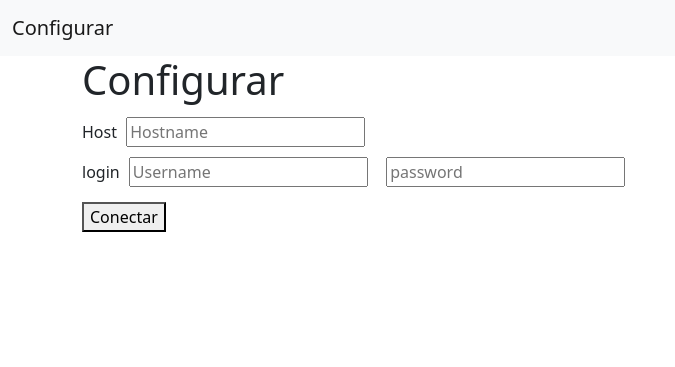
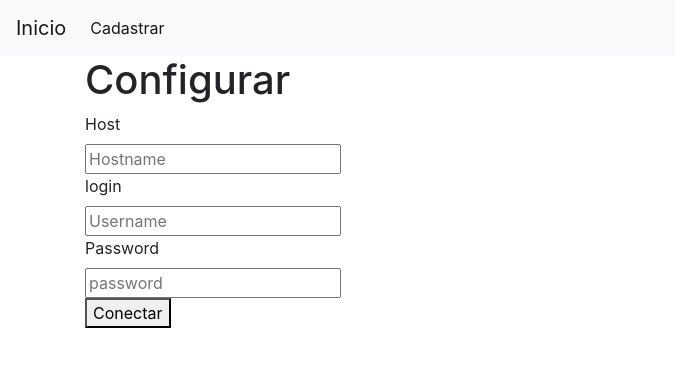
Before and after one commit to DerreckMarques/auto-config, a Flask app: page / in a window 1280 px wide. Shown: the top 367 px of the page, without its empty margins (0-675 px from the left). Run offline with Flask 2, Linux system fonts and the light colour scheme; some libraries are stand-ins or nearby versions.

Commit message:
mudanças na interface

```diff
--- a/app.py
+++ b/app.py
@@ -31,7 +31,9 @@ def index():
 
     return render_template('index.html')
 
-
+@app.route('/cadastrar', methods=('POST', 'GET'))
+def create():
+    return render_template('create.html')
 
 
 def conectar(host, user, password):
--- a/templates/base.html
+++ b/templates/base.html
@@ -3,48 +3,41 @@
   <head>
     <!-- Required meta tags -->
     <meta charset="utf-8">
-    <meta name="viewport" content="width=device-width, initial-scale=1">
+    <meta name="viewport" content="width=device-width, initial-scale=1, shrink-to-fit=no">
 
     <!-- Bootstrap CSS -->
-    <link href="https://cdn.jsdelivr.net/npm/bootstrap@5.1.0/dist/css/bootstrap.min.css" rel="stylesheet" integrity="sha384-KyZXEAg3QhqLMpG8r+8fhAXLRk2vvoC2f3B09zVXn8CA5QIVfZOJ3BCsw2P0p/We" crossorigin="anonymous">
+    <link rel="stylesheet" href="https://stackpath.bootstrapcdn.com/bootstrap/4.3.1/css/bootstrap.min.css" integrity="sha384-ggOyR0iXCbMQv3Xipma34MD+dH/1fQ784/j6cY/iJTQUOhcWr7x9JvoRxT2MZw1T" crossorigin="anonymous">
 
-    <style>
-        .alert {
-            padding: 20px;
-            margin: 5px;
-            color: #970020;
-            background-color: #ffd5de;
-        }
-
-        input {
-                margin: 5px;
-            }
-
-        button {
-            margin-top: 10px;
-        }
-    </style>
-    <title>{% block title %} {% endblock %} - FlaskApp</title>
+    <title>{% block title %} {% endblock %}</title>
   </head>
   <body>
-    <nav class="navbar navbar-expand-lg navbar-light bg-light">
-    <div class="container-fluid">
-        <a class="navbar-brand" href="{{ url_for('index') }}">Configurar</a>
-        </ul>
+    <nav class="navbar navbar-expand-md navbar-light bg-light">
+        <a class="navbar-brand" href="{{ url_for('index')}}">Inicio</a>
+        <button class="navbar-toggler" type="button" data-toggle="collapse" data-target="#navbarNav" aria-controls="navbarNav" aria-expanded="false" aria-label="Toggle navigation">
+            <span class="navbar-toggler-icon"></span>
+        </button>
+        <div class="collapse navbar-collapse" id="navbarNav">
+            <ul class="navbar-nav">
+            <li class="nav-item active">
+                <a class="nav-link" href="{{ url_for('create')}}">Cadastrar</a>
+            </li>
+            <li class="nav-item">
+                <a class="nav-link" href="{{ url_for('create')}}"></a>
+            </li>
+            </ul>
         </div>
-    </div>
     </nav>
     <div class="container">
         {% for message in get_flashed_messages() %}
-            <div class="alert">{{ message }}</div>
+        <div class="alert alert-danger">{{ message }}</div>
         {% endfor %}
-
         {% block content %} {% endblock %}
     </div>
 
     <!-- Optional JavaScript -->
-
-    <script src="https://cdn.jsdelivr.net/npm/bootstrap@5.1.0/dist/js/bootstrap.bundle.min.js" integrity="sha384-U1DAWAznBHeqEIlVSCgzq+c9gqGAJn5c/t99JyeKa9xxaYpSvHU5awsuZVVFIhvj" crossorigin="anonymous"></script>
-
+    <!-- jQuery first, then Popper.js, then Bootstrap JS -->
+    <script src="https://code.jquery.com/jquery-3.3.1.slim.min.js" integrity="sha384-q8i/X+965DzO0rT7abK41JStQIAqVgRVzpbzo5smXKp4YfRvH+8abtTE1Pi6jizo" crossorigin="anonymous"></script>
+    <script src="https://cdnjs.cloudflare.com/ajax/libs/popper.js/1.14.7/umd/popper.min.js" integrity="sha384-UO2eT0CpHqdSJQ6hJty5KVphtPhzWj9WO1clHTMGa3JDZwrnQq4sF86dIHNDz0W1" crossorigin="anonymous"></script>
+    <script src="https://stackpath.bootstrapcdn.com/bootstrap/4.3.1/js/bootstrap.min.js" integrity="sha384-JjSmVgyd0p3pXB1rRibZUAYoIIy6OrQ6VrjIEaFf/nJGzIxFDsf4x0xIM+B07jRM" crossorigin="anonymous"></script>
   </body>
 </html>
--- a/templates/index.html
+++ b/templates/index.html
@@ -4,20 +4,23 @@
     <h1>{% block title %} Configurar {% endblock %}</h1>
     <form method="post">
         <label for="title">Host</label>
-
+       <br>
         <input type="text" name="host"
                placeholder="Hostname"
                value="{{ request.form['host'] }}"></input>
         <br>
         <label for="title">login </label>
-
+        <br>
         <input type="text" name="user"
                placeholder="Username"
                value="{{ request.form['user'] }}"></input>
 
-        <label for="title"></label>
+        <br>
+        <label for="title">Password</label>
+        <br>
         <input type="password" name="password"
             placeholder="password"
+            autocomplete="current-password"
             value="{{ request.form['password'] }}"></input>
 
         <br>
```
Also changed, not shown: templates/create.html (added, +23 -0 lines).
